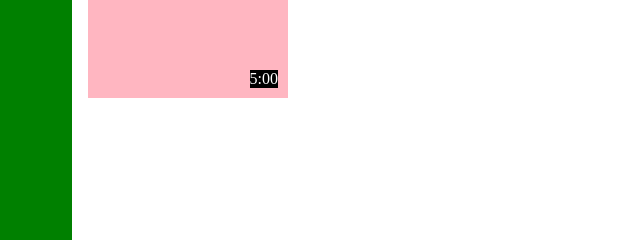
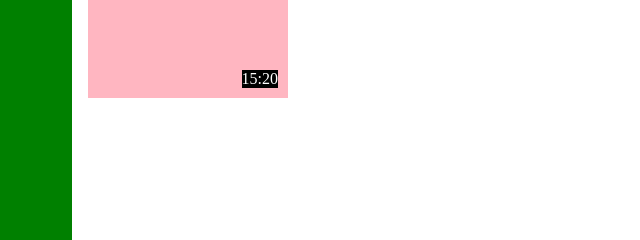
Before and after one commit to supeshasalya/sample-website, a plain HTML site: page position.html in a window 1280 px wide. Shown: the part 370-610 px from the top of the page, 0-640 px from the left. Drawn offline with Linux system fonts and the light colour scheme.

Commit message:
Update position.html

```diff
--- a/position.html
+++ b/position.html
@@ -70,7 +70,7 @@
         bottom: 10px;
         right: 10px;
       ">
-        5:00
+        15:20
       </div>
     </div>
 
```
